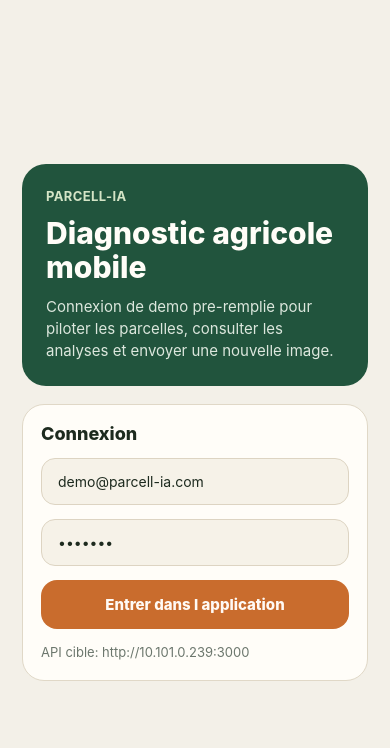
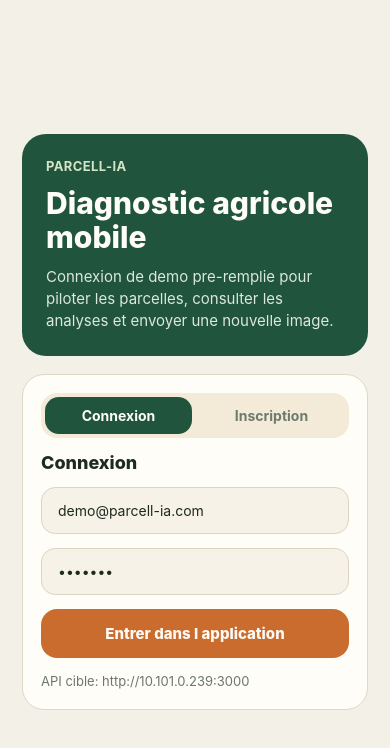
Before and after one commit to mlft9/projet-etude-2eme-annee, a React Native app in the folder mobile/: screen / in a window 390 px wide. Shown: the top 748 px of the page. Built offline with nearby package versions, Linux system fonts and the light colour scheme.

Commit message:
page login

```diff
--- a/mobile/App.js
+++ b/mobile/App.js
@@ -18,7 +18,7 @@ import {
 } from 'react-native';
 
 import { API_BASE_URL } from './src/config';
-import { createDiagnostic, fetchDiagnostics, fetchParcelles, login } from './src/services/api';
+import { createDiagnostic, fetchDiagnostics, fetchParcelles, login, register } from './src/services/api';
 
 const SESSION_KEY = 'parcellia.session';
 
@@ -70,11 +70,19 @@ function formatDate(value) {
 export default function App() {
   const [booting, setBooting] = useState(true);
   const [authLoading, setAuthLoading] = useState(false);
+  const [registerLoading, setRegisterLoading] = useState(false);
   const [refreshing, setRefreshing] = useState(false);
   const [submitting, setSubmitting] = useState(false);
   const [token, setToken] = useState('');
   const [user, setUser] = useState(null);
   const [credentials, setCredentials] = useState(defaultCredentials);
+  const [authMode, setAuthMode] = useState('login');
+  const [registerData, setRegisterData] = useState({
+    name: '',
+    email: '',
+    password: '',
+    confirmPassword: '',
+  });
   const [screen, setScreen] = useState('dashboard');
   const [parcelles, setParcelles] = useState([]);
   const [diagnostics, setDiagnostics] = useState([]);
@@ -130,6 +138,37 @@ export default function App() {
       Alert.alert('Connexion impossible', error.message);
     } finally {
       setAuthLoading(false);
+    }
+  }
+
+  async function handleRegister() {
+    const name = registerData.name.trim();
+    const email = registerData.email.trim();
+    const { password, confirmPassword } = registerData;
+
+    if (!name || !email || !password) {
+      Alert.alert('Champs incomplets', 'Renseigne le nom, l email et le mot de passe.');
+      return;
+    }
+
+    if (password.length < 6) {
+      Alert.alert('Mot de passe trop court', 'Utilise au moins 6 caracteres.');
+      return;
+    }
+
+    if (password !== confirmPassword) {
+      Alert.alert('Mot de passe', 'Les mots de passe ne correspondent pas.');
+      return;
+    }
+
+    setRegisterLoading(true);
+    try {
+      const session = await register({ name, email, password });
+      await persistSession(session.token, session.user);
+    } catch (error) {
+      Alert.alert('Inscription impossible', error.message);
+    } finally {
+      setRegisterLoading(false);
     }
   }
 
@@ -219,6 +258,27 @@ export default function App() {
             </View>
 
             <View style={styles.card}>
+              <View style={styles.authTabs}>
+                <Pressable
+                  style={[styles.authTab, authMode === 'login' ? styles.authTabActive : null]}
+                  onPress={() => setAuthMode('login')}
+                >
+                  <Text style={[styles.authTabText, authMode === 'login' ? styles.authTabTextActive : null]}>
+                    Connexion
+                  </Text>
+                </Pressable>
+                <Pressable
+                  style={[styles.authTab, authMode === 'register' ? styles.authTabActive : null]}
+                  onPress={() => setAuthMode('register')}
+                >
+                  <Text style={[styles.authTabText, authMode === 'register' ? styles.authTabTextActive : null]}>
+                    Inscription
+                  </Text>
+                </Pressable>
+              </View>
+
+              {authMode === 'login' ? (
+                <>
                   <Text style={styles.sectionTitle}>Connexion</Text>
                   <TextInput
                     autoCapitalize="none"
@@ -242,6 +302,51 @@ export default function App() {
                       {authLoading ? 'Connexion...' : 'Entrer dans l application'}
                     </Text>
                   </Pressable>
+                </>
+              ) : (
+                <>
+                  <Text style={styles.sectionTitle}>Inscription</Text>
+                  <TextInput
+                    placeholder="Nom complet"
+                    placeholderTextColor="#7b887d"
+                    style={styles.input}
+                    value={registerData.name}
+                    onChangeText={(name) => setRegisterData((current) => ({ ...current, name }))}
+                  />
+                  <TextInput
+                    autoCapitalize="none"
+                    keyboardType="email-address"
+                    placeholder="Email"
+                    placeholderTextColor="#7b887d"
+                    style={styles.input}
+                    value={registerData.email}
+                    onChangeText={(email) => setRegisterData((current) => ({ ...current, email }))}
+                  />
+                  <TextInput
+                    placeholder="Mot de passe"
+                    placeholderTextColor="#7b887d"
+                    secureTextEntry
+                    style={styles.input}
+                    value={registerData.password}
+                    onChangeText={(password) => setRegisterData((current) => ({ ...current, password }))}
+                  />
+                  <TextInput
+                    placeholder="Confirmer le mot de passe"
+                    placeholderTextColor="#7b887d"
+                    secureTextEntry
+                    style={styles.input}
+                    value={registerData.confirmPassword}
+                    onChangeText={(confirmPassword) =>
+                      setRegisterData((current) => ({ ...current, confirmPassword }))
+                    }
+                  />
+                  <Pressable style={styles.primaryButton} onPress={handleRegister} disabled={registerLoading}>
+                    <Text style={styles.primaryButtonText}>
+                      {registerLoading ? 'Inscription...' : 'Creer mon compte'}
+                    </Text>
+                  </Pressable>
+                </>
+              )}
               <Text style={styles.helperText}>API cible: {API_BASE_URL}</Text>
             </View>
           </View>
@@ -522,6 +627,29 @@ const styles = StyleSheet.create({
     borderWidth: 1,
     borderColor: '#ddd4c2',
   },
+  authTabs: {
+    flexDirection: 'row',
+    backgroundColor: '#f3ead8',
+    borderRadius: 16,
+    padding: 4,
+    gap: 6,
+  },
+  authTab: {
+    flex: 1,
+    alignItems: 'center',
+    paddingVertical: 10,
+    borderRadius: 14,
+  },
+  authTabActive: {
+    backgroundColor: '#21543d',
+  },
+  authTabText: {
+    color: '#6d7a6e',
+    fontWeight: '700',
+  },
+  authTabTextActive: {
+    color: '#fffdf8',
+  },
   primaryButton: {
     backgroundColor: '#c96c2d',
     borderRadius: 16,
--- a/mobile/src/services/api.js
+++ b/mobile/src/services/api.js
@@ -36,6 +36,13 @@ export function login(credentials) {
   });
 }
 
+export function register(payload) {
+  return request('/auth/register', {
+    method: 'POST',
+    body: JSON.stringify(payload),
+  });
+}
+
 export function fetchParcelles(token) {
   return request('/parcelles', {
     headers: {
```
Also changed, not shown: 1 other file (tests, documents, lock files or other folders). Lines whose indentation alone changed are shown as unchanged.
